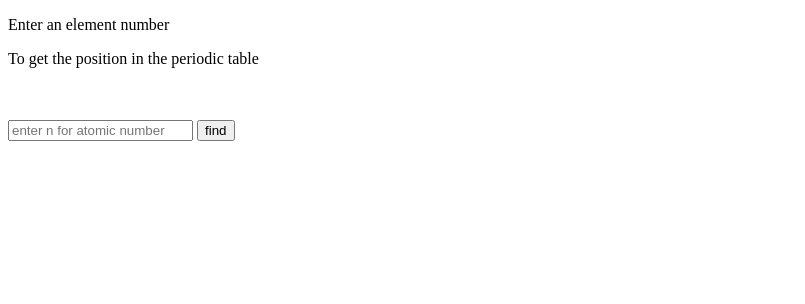
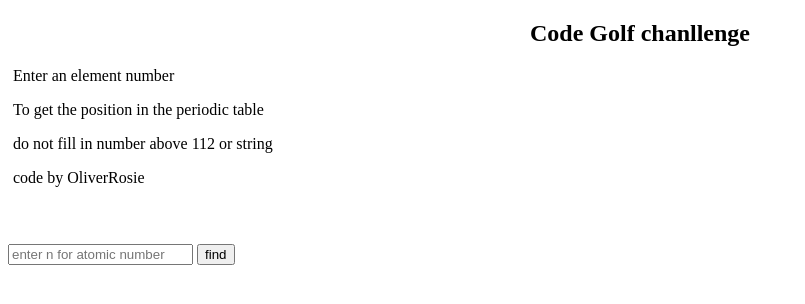
Before and after one commit to SpaceTech1800/SpaceTech1800.github.io, a plain HTML site: page index.html.html in a window 1280 px wide. Shown: the whole page, without its empty margins (0-805 px from the left). Drawn offline with Linux system fonts and the light colour scheme.

Commit message:
second commit

```diff
--- a/index.html.html
+++ b/index.html.html
@@ -2,11 +2,17 @@
 
 <html>
     <head>
+        <title>Code Golf chanllenge</title>
     </head>
     <body>
-        <p>Enter an element number </p>
-        <p>To get the position in the periodic table</p>
-        <br><br>
+        <div style="margin: 5px;">
+            <h2 style="text-align: center;">Code Golf chanllenge</h2>
+            <p>Enter an element number </p>
+            <p>To get the position in the periodic table</p>
+            <p>do not fill in number above 112 or string
+            <p>code by OliverRosie</p>
+            <br><br>
+        </div>
         <input type="text" placeholder="enter n for atomic number" id="inp">
         <button id="find">find</button>
         <pre id="out"></pre>
--- a/solved.js
+++ b/solved.js
@@ -108,7 +108,7 @@ function findGroup(arr) {
     n = arr.length
     if (n == 1) {
         return 8
-    } else if ((n == 2) || (n == 4) || (n ==6)  || (n ==9) || (n ==12))
+    } else if ((n == 2) || (n == 4) || (n ==6)  || (n ==9) || (n ==12) || (n == 16))
     {
         return arr[n-1]
     } else if ((n == 3) || (n ==5)) {
```
